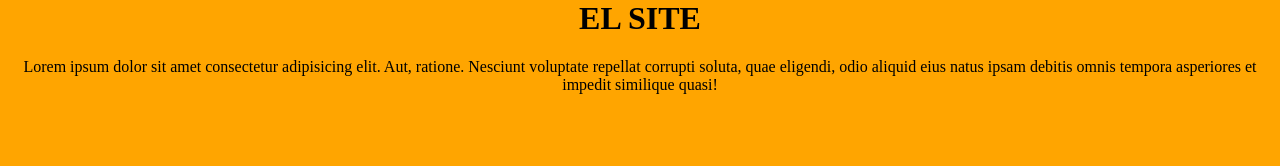
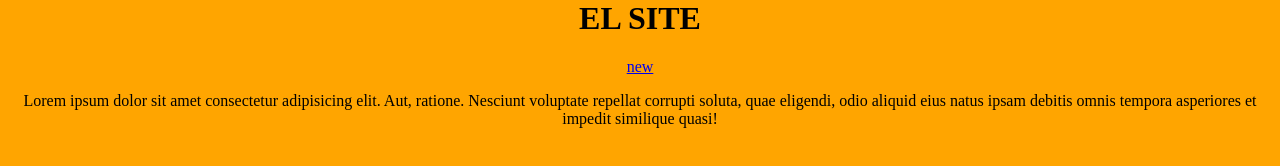
Before and after one commit to sarrufa/alsite, a plain HTML site: page index.html in a window 1280 px wide. Drawn offline with Linux system fonts and the light colour scheme.

Commit message:
addition

```diff
--- a/index.html
+++ b/index.html
@@ -7,7 +7,7 @@
 </head>
 <body>
     <h1>EL SITE</h1>
-    <a href="/alsite/addition.html"></a>
+    <a href="/alsite/addition.html">new</a>
     <p>Lorem ipsum dolor sit amet consectetur adipisicing elit. Aut, ratione. Nesciunt voluptate repellat corrupti soluta, quae eligendi, odio aliquid eius natus ipsam debitis omnis tempora asperiores et impedit similique quasi!</p>
 </body>
 </html>
```
